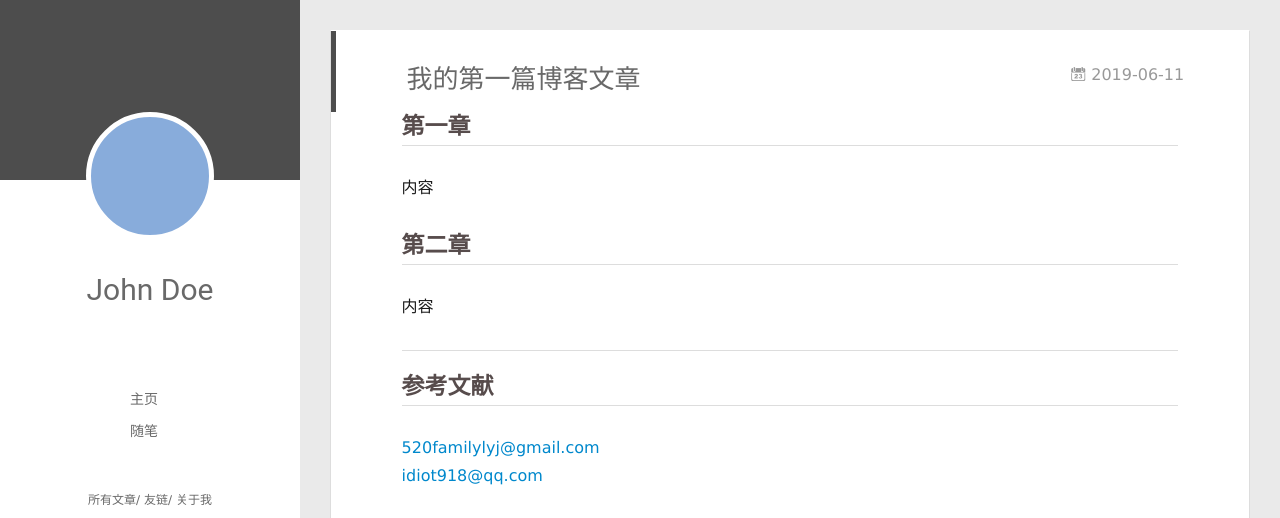
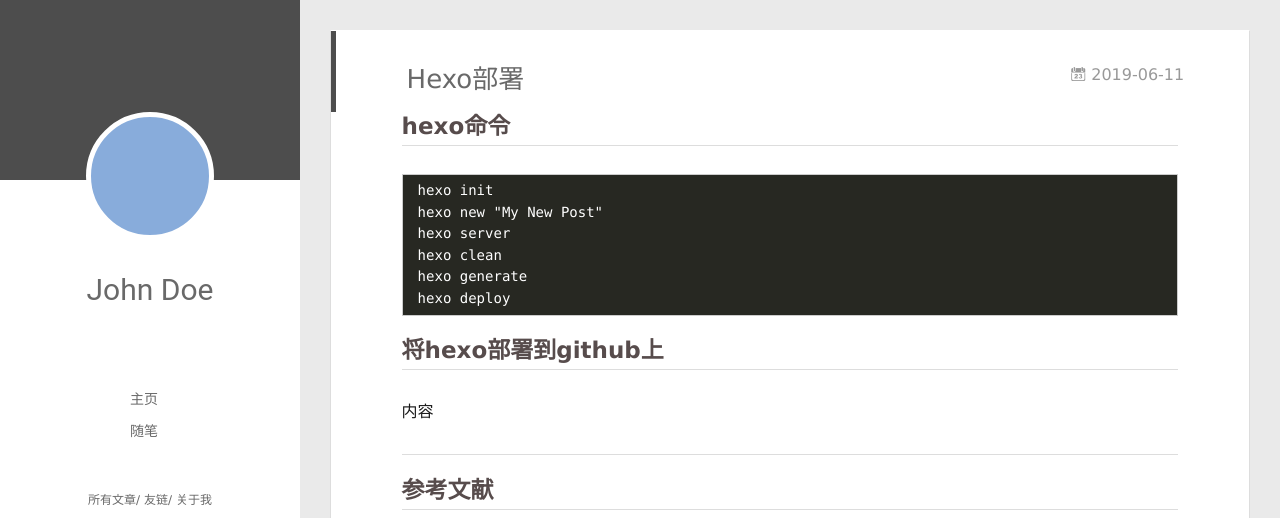
Before and after one commit to JunJunHub/JunJunHub.github.io, a plain HTML site: page index.html in a window 1280 px wide. Shown: the top 518 px of the page. Drawn offline with Linux system fonts and the light colour scheme; no server answers.

Commit message:
Site updated: 2019-06-11 16:42:01

```diff
--- a/index.html
+++ b/index.html
@@ -159,7 +159,7 @@
 
 
     <h1 itemprop="name">
-      <a class="article-title" href="/2019/06/11/我的第一篇博客文章/">我的第一篇博客文章</a>
+      <a class="article-title" href="/2019/06/11/我的第一篇博客文章/">Hexo部署</a>
     </h1>
 
 
@@ -172,8 +172,12 @@
 
     <div class="article-entry" itemprop="articleBody">
 
-        <h2 id="第一章"><a href="#第一章" class="headerlink" title="第一章"></a>第一章</h2><p>内容</p>
-<h2 id="第二章"><a href="#第二章" class="headerlink" title="第二章"></a>第二章</h2><p>内容</p>
+        <h2 id="hexo命令"><a href="#hexo命令" class="headerlink" title="hexo命令"></a>hexo命令</h2><pre><code>hexo init
+hexo new &quot;My New Post&quot;
+hexo server
+hexo clean
+hexo generate
+hexo deploy</code></pre><h2 id="将hexo部署到github上"><a href="#将hexo部署到github上" class="headerlink" title="将hexo部署到github上"></a>将hexo部署到github上</h2><p>内容</p>
 <hr>
 <h2 id="参考文献"><a href="#参考文献" class="headerlink" title="参考文献"></a>参考文献</h2><p><a href="mailto:520familylyj@gmail.com" target="_blank" rel="noopener">520familylyj@gmail.com</a><br><a href="mailto:idiot918@qq.com" target="_blank" rel="noopener">idiot918@qq.com</a></p>
 
```
Also changed, not shown: 2019/06/11/hello-world/index.html (+1 -1 lines), 2019/06/11/我的第一篇博客文章/index.html (+14 -10 lines), archives/2019/06/index.html (+1 -1 lines), archives/2019/index.html (+1 -1 lines), archives/index.html (+1 -1 lines).
